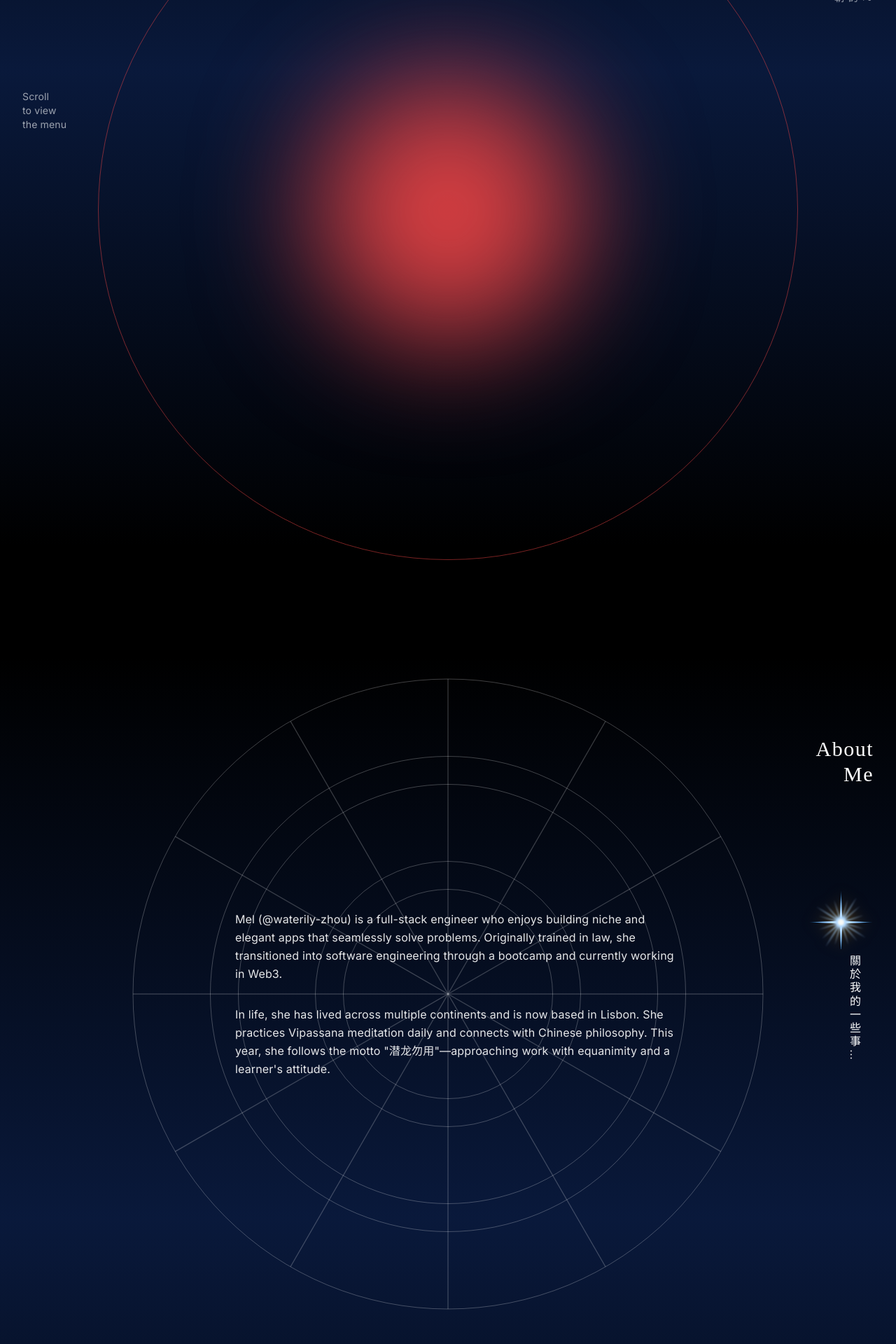
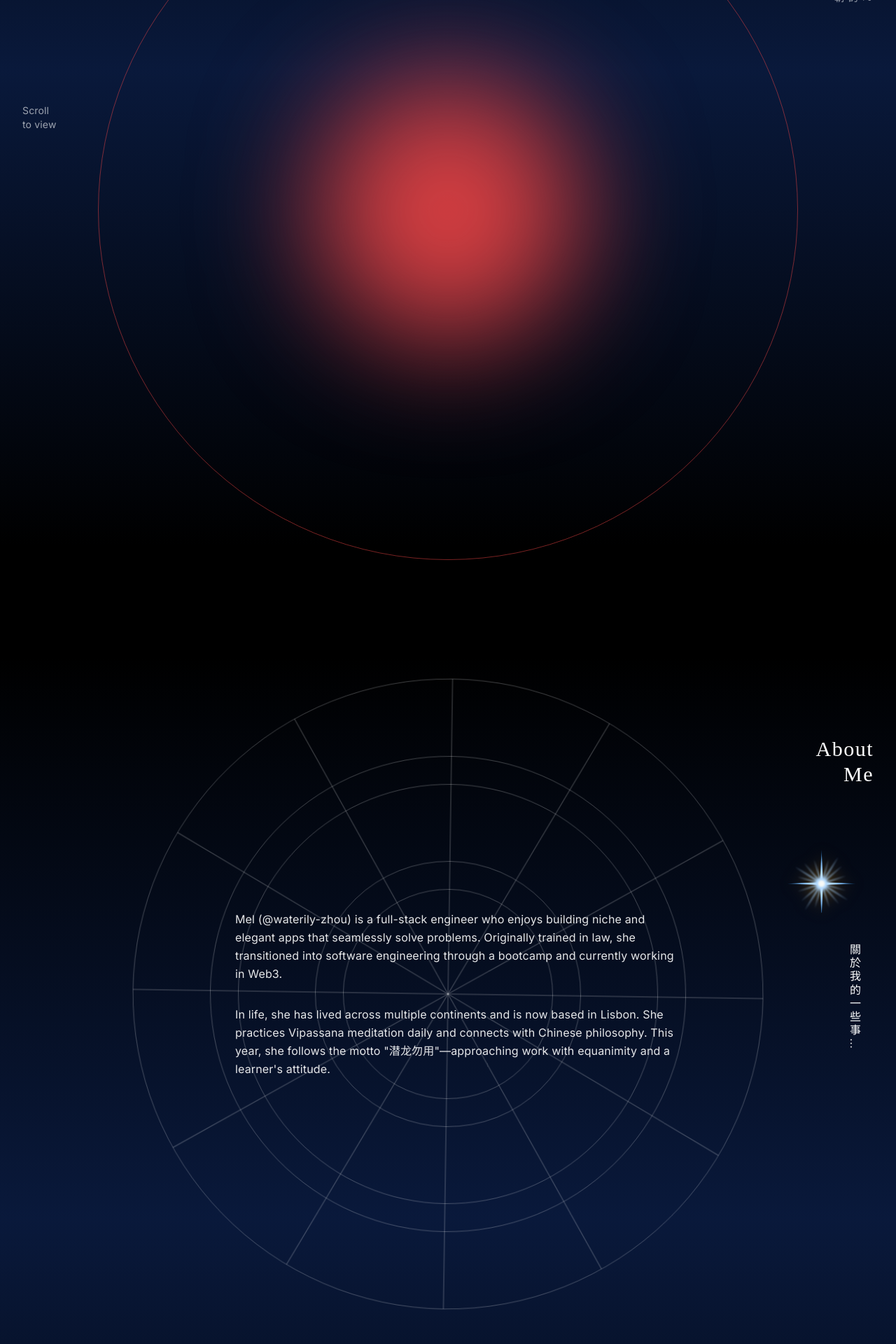
Before and after one commit to waterlily-zhou/personal-website, a Next.js app: page / in a window 1280 px wide. Shown: the part 580-2500 px from the top of the page at 70% size. Built offline with nearby package versions, Linux system fonts and the light colour scheme; no server answers; a web font is replaced by a local one.

Commit message:
added some animations

```diff
--- a/app/page.tsx
+++ b/app/page.tsx
@@ -3,13 +3,13 @@ import { useEffect, useRef } from "react";
 import gsap from "gsap";
 import { ScrollTrigger } from "gsap/ScrollTrigger";
 import ConstellationScene from "./components/ConstellationScene";
-import StarField from "./components/StarField";
 
 export default function Home() {
   const circleRef = useRef(null);
   const blurredRef = useRef(null);
   const contentRef = useRef(null);
   const constellationRef = useRef(null);
+  const circleGridRef = useRef(null);
 
   useEffect(() => {
     gsap.registerPlugin(ScrollTrigger);
@@ -90,6 +90,18 @@ export default function Home() {
       opacity: 0,
       duration: 1
     }, "<");
+
+    // Circle grid rotation animation
+    gsap.to(circleGridRef.current, {
+      scrollTrigger: {
+        trigger: ".about-section",
+        start: "top bottom",
+        end: "bottom top",
+        scrub: 5,
+      },
+      rotation: 180,
+      ease: "none",
+    });
 
     return () => {
       ScrollTrigger.getAll().forEach(t => t.kill());
@@ -188,8 +200,7 @@ export default function Home() {
         {/* Scroll indicator */}
         <div className="absolute bottom-8 left-8 text-sm text-gray-400">
           Scroll<br />
-          to view<br />
-          the menu
+          to view
         </div>
       </section>
 
@@ -219,15 +230,15 @@ export default function Home() {
       {/* About section */}
       <section className="min-h-screen relative text-white about-section">
         {/* Decorative Star and Chinese Text */}
-        <div className="absolute top-8 right-8 flex flex-col items-end gap-2">
+        <div className="absolute top-8 right-8 flex flex-col items-end">
           <h1 className="text-3xl font-light mb-32 text-right" style={{ fontFamily: 'Jedira', letterSpacing: '0.05em' }}>
               About<br />Me
             </h1>
-          <div className="relative h-30">
+          <div className="relative h-24 mr-[-20px]">
             <img
               src="/blueStar.svg"
               alt="Decorative star"
-              className="w-full h-full"
+              className="w-full h-full animate-breathe"
               style={{ filter: 'drop-shadow(0 0 10px rgba(255, 165, 0, 0.5))' }}
             />
           </div>
@@ -238,7 +249,10 @@ export default function Home() {
 
         {/* Background Circle Grid */}
         <div className="absolute inset-0 flex items-center justify-center -z-5">
-          <div className="w-[900px] h-[900px] rounded-full bg-transparent">
+          <div
+            ref={circleGridRef}
+            className="w-[900px] h-[900px] rounded-full bg-transparent"
+          >
             {/* Radial lines */}
             {[...Array(12)].map((_, i) => (
               <div
@@ -294,19 +308,19 @@ export default function Home() {
       <section className="min-h-screen relative text-white projects-section">
 
         {/* Decorative Star and Chinese Text */}
-        <div className="absolute top-8 right-8 flex flex-col items-end gap-2">
+        <div className="absolute top-8 right-8 flex flex-col items-end">
           <h1 className="text-3xl font-light mb-32 text-right" style={{ fontFamily: 'Jedira', letterSpacing: '0.05em' }}>
             Projects &<br />Writings
           </h1>
-          <div className="relative h-30">
+          <div className="relative mr-[-20px]">
             <img
               src="/orangeStar.svg"
               alt="Decorative star"
-              className="w-full h-full"
+              className="w-full h-full animate-breathe"
               style={{ filter: 'drop-shadow(0 0 10px rgba(255, 165, 0, 0.5))' }}
             />
           </div>
-          <div className="writing-vertical-rl text-white h-48 pr-4">
+          <div className="writing-vertical-rl text-white pr-4">
             過往項目與文章
           </div>
         </div>
```
